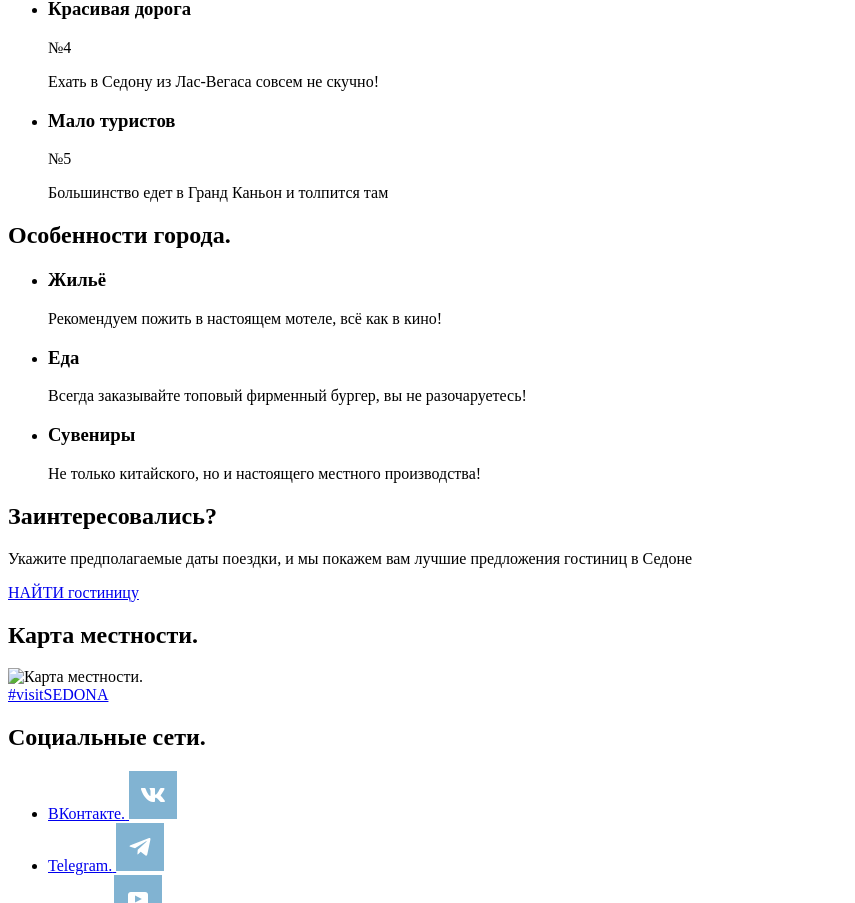
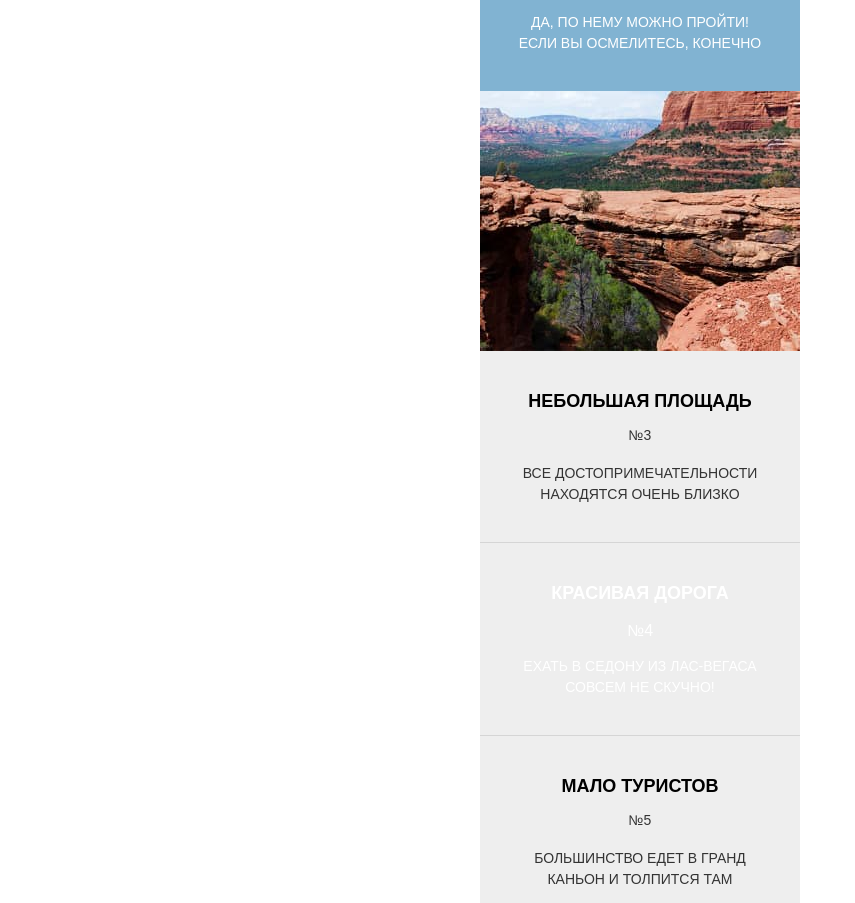
Before and after one commit to htmlacademy-adaptive/2252213-sedona-28, a website: page source/index.html in a window 1280 px wide. Shown: the part 1482-2385 px from the top of the page, without its empty margins (0-855 px from the left). Drawn offline with nearby package versions, Linux system fonts and the light colour scheme; files that its build step writes are made by us from their sources; a web font is replaced by a local one.

Commit message:
добавляет базовую стилизацию главной страницы

```diff
--- a/source/index.html
+++ b/source/index.html
@@ -5,16 +5,16 @@
   <meta charset="utf-8">
   <meta name="viewport" content="width=device-width, initial-scale=1" />
   <title>Главная-Седона</title>
+  <link rel="stylesheet" href="css/style.css">
 </head>
 
-<body class="page__body">
+<body class="page-body">
 
   <!--Шапка-->
   <header class="mobile-header">
 
-    <a class="main-logo" href="#">
-      <img class="main-logo-img" src="img/sedona-main-logo.svg" width="185" height="96"
-        alt="Логотип города Седона.">
+    <a class="mobile-header__logo" href="#">
+      <img class="main-logo-img" src="img/main-logo.svg" width="185" height="96" alt="Логотип города Седона.">
     </a>
 
     <nav class="mobile-nav">
@@ -74,6 +74,7 @@
 
     <!-- Преимущества -->
     <section class="advantages">
+      <h2 class="visually-hidden">Преимущества Седоны.</h2>
 
       <ul class="advantages-list">
         <li class="advantages-card advantages-card--wide">
@@ -90,31 +91,30 @@
           <div class="advantages-card__container">
             <h3 class="advantages-card__title">Там есть мост дьявола</h3>
             <p class="advantages-card__number">№2</p>
-            <p class="advantages-card__description">Да, по нему можно пройти! Если вы
-              осмелитесь, разумеется</p>
+            <p class="advantages-card__description">Да, по нему можно пройти! Если вы осмелитесь, конечно</p>
           </div>
           <img class="advantages-card__img" src="img/photo-bridge-mobile.jpg" width="320" height="260"
             alt="Моста Дьявола на фоне гор.">
         </li>
         <li class="advantages-card advantages-card--background-color">
           <div class="advantages-card__container">
-            <h3 class="advantages-card__title">Небольшая площадь</h3>
-            <p class="advantages-card__number">№3</p>
-            <p class="advantages-card__description">Все достопримечательности находятся очень близко</p>
+            <h3 class="advantages-card__title advantages-card__title--background-color">Небольшая площадь</h3>
+            <p class="advantages-card__number advantages-card__number--background-color">№3</p>
+            <p class="advantages-card__description advantages-card__description--background-color">Все достопримечательности находятся очень близко</p>
           </div>
         </li>
         <li class="advantages-card advantages-card--background-color">
           <div class="advantages-card__container ">
             <h3 class="advantages-card__title">Красивая дорога</h3>
-            <p class="advantages-card__number">№4</p>
+            <p class="advantage-card__number">№4</p>
             <p class="advantages-card__description">Ехать в Седону из Лас-Вегаса совсем не скучно!</p>
           </div>
         </li>
         <li class="advantages-card advantages-card--background-color">
           <div class="advantages-card__container">
-            <h3 class="advantages-card__title">Мало туристов</h3>
-            <p class="advantages-card__number">№5</p>
-            <p class="advantages-card__description">Большинство едет в Гранд Каньон и толпится там</p>
+            <h3 class="advantages-card__title advantages-card__title--background-color">Мало туристов</h3>
+            <p class="advantages-card__number advantages-card__number--background-color">№5</p>
+            <p class="advantages-card__description advantages-card__description--background-color">Большинство едет в Гранд Каньон и толпится там</p>
           </div>
         </li>
 
@@ -127,17 +127,17 @@
       <h2 class="visually-hidden">Особенности города.</h2>
 
       <ul class="features__list">
-        <li class="features__item features__item--logging">
+        <li class="features__logging">
           <h3 class="features__title">Жильё</h3>
           <p class="features__description">Рекомендуем пожить в настоящем мотеле,
             всё как в кино!</p>
         </li>
-        <li class="features__item features__item--food">
+        <li class="features__food">
           <h3 class="features__title">Еда</h3>
           <p class="features__description">Всегда заказывайте
             топовый фирменный бургер, вы не разочаруетесь!</p>
         </li>
-        <li class="features__item features__item--souvenir">
+        <li class="features__souvenir">
           <h3 class="features__title">Сувениры</h3>
           <p class="features__description">Не только китайского,
             но и настоящего местного производства!</p>
--- /dev/null
+++ b/source/less/base/base.less
@@ -0,0 +1,16 @@
+*,
+*::before,
+*::after {
+  box-sizing: border-box;
+}
+
+.page-body {
+    margin: 0 auto;
+    width: 320px;
+    background-color: @white;
+    font-family: "PT Sans", sans-serif;
+    font-style: normal;
+    display: flex;
+    flex-wrap: wrap;
+    flex-direction: column;
+}
--- /dev/null
+++ b/source/less/base/fonts.less
@@ -0,0 +1,15 @@
+@font-face {
+    font-family: "PT Sans";
+    src: url(../fonts/ptsans-400.woff2) format("woff2");
+    font-style: normal;
+    font-weight: 400;
+    font-display: swap;
+  }
+
+  @font-face {
+    font-family: "PT Sans";
+    src: url(../fonts/ptsans-700.woff2) format("woff2");
+    font-style: normal;
+    font-weight: 700;
+    font-display: swap;
+  }
--- /dev/null
+++ b/source/less/base/vars.less
@@ -0,0 +1,6 @@
+@blue: #81B3D2;
+@white: #FFFFFF;
+@black: #000000;
+@grey-bg: #EEEEEE;
+@grey-text: #333333;
+@img-background-color: #a52a2a;
--- /dev/null
+++ b/source/less/base/visually-hidden.less
@@ -0,0 +1,10 @@
+.visually-hidden {
+    position: absolute;
+    width: 1px;
+    height: 1px;
+    margin: -1px;
+    padding: 0;
+    border: 0;
+    clip: rect(0 0 0 0);
+    overflow: hidden;
+  }
--- /dev/null
+++ b/source/less/blocks/action.less
@@ -0,0 +1,31 @@
+.action {
+    display: flex;
+    flex-wrap: wrap;
+    flex-direction: column;
+    justify-content: center;
+    align-items: center;
+    text-align: center;
+    text-transform: uppercase;
+    padding: 38px 12px 49px;
+}
+
+
+.action__title {
+    margin: 0;
+    font-weight: 700;
+    font-size: 21px;
+    line-height: 26px;
+    color: @black;
+    margin-bottom: 35px;
+    text-align: center;
+}
+
+.action__description {
+    margin: 0;
+    font-weight: 400;
+    font-size: 14px;
+    line-height: 21px;
+    color: @grey-text;
+    text-align: center;
+    margin-bottom: 35px;
+}
--- /dev/null
+++ b/source/less/blocks/advantages.less
@@ -0,0 +1,66 @@
+.advantages-list {
+    .list-reset ();
+    display: flex;
+    flex-direction: column;
+    flex-wrap: wrap;
+}
+
+.advantages-card {
+    background-color: @blue;
+    color: @white;
+    display: flex;
+    flex-direction: column;
+    align-items: center;
+
+}
+
+.advantages-card__container {
+    width: 284px;
+    padding: 37px 12px;
+    text-align: center;
+
+}
+
+.advantages-card__title {
+    font-weight: 700;
+    font-size: 18px;
+    line-height: 26px;
+    text-transform: uppercase;
+    margin: 0;
+    margin-bottom: 11px;
+}
+
+.advantages-card__number {
+    font-weight: 400;
+    font-size: 14px;
+    line-height: 21px;
+    text-transform: uppercase;
+    margin: 0;
+    margin-bottom: 17px;
+}
+
+.advantages-card__description {
+    font-weight: 400;
+    font-size: 14px;
+    line-height: 21px;
+    text-transform: uppercase;
+    margin: 0;
+}
+
+.advantages-card--background-color {
+    background-color: @grey-bg;
+
+}
+
+.advantages-card--background-color:not(:last-child) {
+    border-bottom: 1px solid darken(@grey-bg, 10%);
+}
+
+.advantages-card__title--background-color {
+    color: @black;
+}
+
+.advantages-card__number--background-color,
+.advantages-card__description--background-color {
+    color: @grey-text;
+}
--- /dev/null
+++ b/source/less/blocks/button.less
@@ -0,0 +1,16 @@
+.button {
+    display: inline-block;
+    font-family: inherit;
+    font-weight: 700;
+    font-size: 21px;
+    line-height: 26px;
+    text-align: center;
+    color: white;
+    background-color: @blue;
+    text-decoration: none;
+    text-transform: uppercase;
+    border: none;
+    cursor: pointer;
+    padding: 15px;
+    width: 284px;
+  }
--- /dev/null
+++ b/source/less/blocks/features.less
@@ -0,0 +1,38 @@
+.features__list {
+    .list-reset ();
+    display: flex;
+    flex-wrap: wrap;
+    align-items: center;
+
+}
+
+.features-item {
+    width: 320px;
+    display: flex;
+    flex-direction: column;
+
+}
+
+.features-item__container {
+    width: 284px;
+    padding: 25px 12px;
+}
+
+.features-item__title {
+    font-weight: 700;
+    font-size: 18px;
+    line-height: 26px;
+    text-transform: uppercase;
+    margin: 0;
+    margin-top: 8px;
+    margin-bottom: 16px;
+}
+
+
+.features-item__description {
+    font-weight: 400;
+    font-size: 14px;
+    line-height: 21px;
+    text-transform: uppercase;
+    margin: 0;
+}
--- /dev/null
+++ b/source/less/blocks/intro.less
@@ -0,0 +1,14 @@
+
+.greeting-logo {
+    display:block;
+}
+
+.intro {
+    background-color: @img-background-color;
+    background-image: url("../../img/intro-background-index-mobile.jpg");
+    background-repeat: no-repeat;
+    padding-top: 90px;
+    padding-right: 19px;
+    padding-left: 19px;
+    padding-bottom: 85px;
+}
--- /dev/null
+++ b/source/less/blocks/lead-text.less
@@ -0,0 +1,29 @@
+.lead-text {
+    display: flex;
+    flex-wrap: wrap;
+    flex-direction: column;
+    justify-content: center;
+    align-items: center;
+    text-align: center;
+    text-transform: uppercase;
+    padding: 32px 12px;
+}
+
+.lead-text__title {
+    margin: 0;
+    font-weight: 700;
+    font-size: 18px;
+    line-height: 26px;
+    color: @black;
+    margin-bottom: 35px;
+    text-align: center;
+}
+
+.lead-text__description {
+    margin: 0;
+    font-weight: 400;
+    font-size: 14px;
+    line-height: 21px;
+    color: @grey-text;
+    text-align: center;
+}
--- /dev/null
+++ b/source/less/blocks/mobile-header.less
@@ -0,0 +1,63 @@
+.mobile-header {
+    display: flex;
+    flex-direction: column;
+    flex-wrap: wrap;
+}
+
+.mobile-header__logo {
+    margin: 0 auto;
+    order: 1;
+}
+
+.nav-list {
+    .list-reset ();
+    display: flex;
+    flex-direction: column;
+    flex-wrap: wrap;
+    gap: 1px;
+    background-color: darken(@blue, 5%);
+}
+
+.nav-list__item {
+    position: relative;
+    background-color: @blue;
+    text-align: center;
+    box-shadow: inset 0px 1px 0px rgba(255, 255, 255, 0.2);
+}
+
+.nav-list__item:last-child::after {
+    content: "";
+    bottom: 0px;
+    position: absolute;
+    width: 100%;
+    height: 7px;
+    left: 0px;
+    background: linear-gradient(180deg, rgba(0, 0, 0, 0) 0%, rgba(0, 0, 0, 0.2) 100%);
+    mix-blend-mode: normal;
+}
+
+.nav-list__link {
+    display: block;
+    font-family: "PT Sans", sans-serif;
+    font-style: normal;
+    font-weight: 700;
+    font-size: 18px;
+    line-height: 26px;
+    text-align: center;
+    text-decoration: none;
+    color: @white;
+    text-transform: uppercase;
+    cursor: pointer;
+    padding-top: 17px;
+    padding-bottom: 12px;
+    padding-right: 15px;
+    padding-left: 15px;
+}
+
+.mobile-nav__toggle {
+    display: none;
+}
+
+.mobile-nav__close-button {
+    display: none;
+}
--- /dev/null
+++ b/source/less/blocks/page-footer.less
@@ -0,0 +1,30 @@
+.page-footer {
+    display: flex;
+    flex-direction: column;
+    flex-wrap: wrap;
+    align-items: center;
+}
+
+.sedona-hashtag {
+    font-weight: 700;
+    font-size: 21px;
+    line-height: 26px;
+    text-transform: uppercase;
+    color: black;
+    text-decoration: none;
+    margin-top: 33px;
+    margin-bottom: 30px;
+}
+
+.socials-list {
+    .list-reset ();
+    display: flex;
+    align-items: center;
+    flex-wrap: wrap;
+    gap: 6px;
+    margin-bottom: 30px;
+}
+
+.htmlacademy-link {
+    margin-bottom: 33px;
+}
--- /dev/null
+++ b/source/less/mixins.less
@@ -0,0 +1,5 @@
+.list-reset () {
+margin: 0;
+padding: 0;
+list-style: none;
+}
--- /dev/null
+++ b/source/less/style.less
@@ -0,0 +1,20 @@
+// Базовые стили
+@import "./base/base.less";
+@import "./base/vars.less";
+@import "./base/fonts.less";
+@import "./base/visually-hidden.less";
+
+
+
+// mixins
+@import "mixins.less";
+
+// blocks
+@import "./blocks/mobile-header.less";
+@import "./blocks/intro.less";
+@import "./blocks/lead-text.less";
+@import "./blocks/advantages.less";
+@import "./blocks/features.less";
+@import "./blocks/action.less";
+@import "./blocks/button.less";
+@import "./blocks/page-footer.less";
```
Also changed, not shown: source/catalog.html (+2 -1 lines), source/form.html (+3 -1 lines), source/less/blocks/page-body.less (added).
